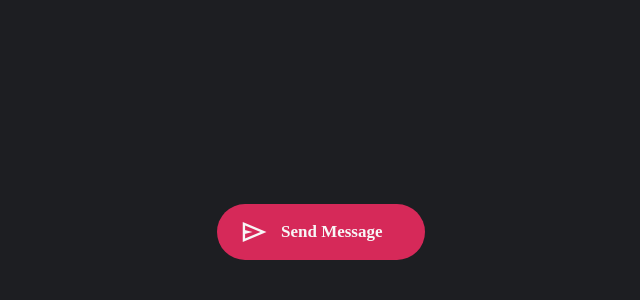
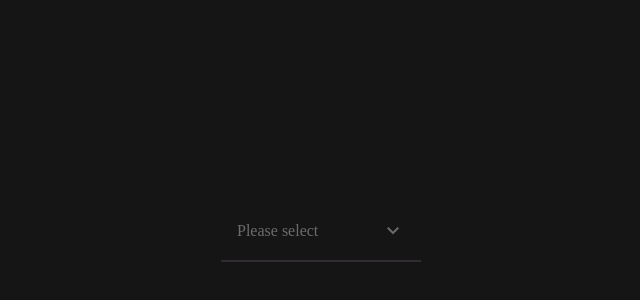
Before and after one commit to Almesaody/react-buttons, a React (Create React App) app: page / in a window 1280 px wide. Shown: the part 168-468 px from the top of the page, without its empty margins (319-959 px from the left). Built offline with nearby package versions, Linux system fonts and the light colour scheme.

Commit message:
adding dropdown-button-2

```diff
--- a/src/App.tsx
+++ b/src/App.tsx
@@ -1,4 +1,4 @@
-import { SendButton as Button } from "./buttons/send-button/SendButton";
+import { DropdownButton2 as Button } from "./buttons/dropdown-button-2/DropdownButton2";
 
 function App() {
   return (
--- /dev/null
+++ b/src/buttons/dropdown-button-2/DropdownButton2.css
@@ -0,0 +1,89 @@
+.dropdown button {
+    display: flex;
+    align-items: center;
+    gap: 12px;
+    height: 56px;
+    padding: 0 16px;
+    background: transparent;
+    border: 0;
+    cursor: pointer;
+    font-size: 16px;
+    font-family: "Euclid Circular A";
+    color: #f9f9f9;
+}
+
+.dropdown {
+    position: relative;
+    width: 200px;
+}
+
+.dropdown > button {
+    gap: 0;
+    height: 60px;
+    width: 100%;
+    border-bottom: 2px solid #302c32;
+}
+
+.dropdown > button::after {
+    content: "";
+    position: absolute;
+    left: 0;
+    bottom: 0;
+    width: 100%;
+    height: 2px;
+    background: #8f44fd;
+    transform-origin: 50% 0%;
+    transform: scaleX(0);
+    opacity: 0;
+    transition: 0.5s;
+}
+
+.menu.open ~ button::after, .dropdown > button:hover::after {
+    transform: scale(1);
+    opacity: 1;
+}
+
+.placeholder {
+    width: 100%;
+    color: #6e6b6f;
+    display: flex;
+    align-items: center;
+    justify-content: space-between;
+}
+
+.menu {
+    position: absolute;
+    top: 60px;
+    overflow: hidden;
+    width: 100%;
+    background: #212025;
+    display: grid;
+    visibility: hidden;
+    opacity: 0;
+    translate: 0 20px;
+    transition: 0.3s;
+}
+
+.menu.open {
+    visibility: visible;
+    opacity: 1;
+    translate: 0 0;
+}
+
+.menu > label {
+    display: flex;
+    gap: 8px;
+    padding: 10px;
+    font-size: 15px;
+    font-family: inherit;
+    color: #f9f9f9;
+    cursor: pointer;
+}
+
+.menu > label input {
+    accent-color: #8f44fd;
+}
+
+.menu > label:hover {
+    background: #2c2b31;
+}
--- /dev/null
+++ b/src/buttons/dropdown-button-2/DropdownButton2.tsx
@@ -0,0 +1,82 @@
+import { MouseEvent, useState } from "react";
+import "./DropdownButton2.css";
+
+type Skill = {
+  name: string;
+  isChecked: boolean;
+};
+
+export const DropdownButton2 = () => {
+  const [isOpen, setIsOpen] = useState<boolean>(false);
+
+  const [skills, setSkills] = useState<Skill[]>([
+    {
+      name: "HTML",
+      isChecked: false,
+    },
+    {
+      name: "CSS",
+      isChecked: false,
+    },
+    {
+      name: "JS",
+      isChecked: false,
+    },
+  ]);
+
+  const handleClick = () => {
+    setIsOpen(!isOpen);
+  };
+
+  const handleChange = (e: MouseEvent<HTMLInputElement>, skill: string) => {
+    console.log("handleChange", e.currentTarget.checked, skill);
+
+    const skillsCopy = [...skills];
+
+    let foundSkill = skills?.find((s) => s.name === skill);
+
+    if (!foundSkill) {
+      return;
+    }
+
+    foundSkill.isChecked = e.currentTarget.checked;
+
+    setSkills(skillsCopy);
+  };
+
+  return (
+    <div className="dropdown">
+      <div className={`menu ${isOpen ? "open" : ""}`}>
+        {skills.map((skill) => (
+          <label key={skill.name}>
+            <input
+              type="checkbox"
+              onClick={(e: MouseEvent<HTMLInputElement>) =>
+                handleChange(e, skill.name)
+              }
+            />
+            <span>{skill.name}</span>
+          </label>
+        ))}
+      </div>
+
+      <button onClick={handleClick}>
+        {skills.some((s) => s.isChecked) ? (
+          skills
+            .filter((s) => s.isChecked)
+            .map((s, i) => (
+              <span>
+                {i !== 0 && ", "}
+                {s.name}
+              </span>
+            ))
+        ) : (
+          <span className="placeholder">
+            Please select
+            <span className="material-symbols-outlined">expand_more</span>
+          </span>
+        )}
+      </button>
+    </div>
+  );
+};
```
